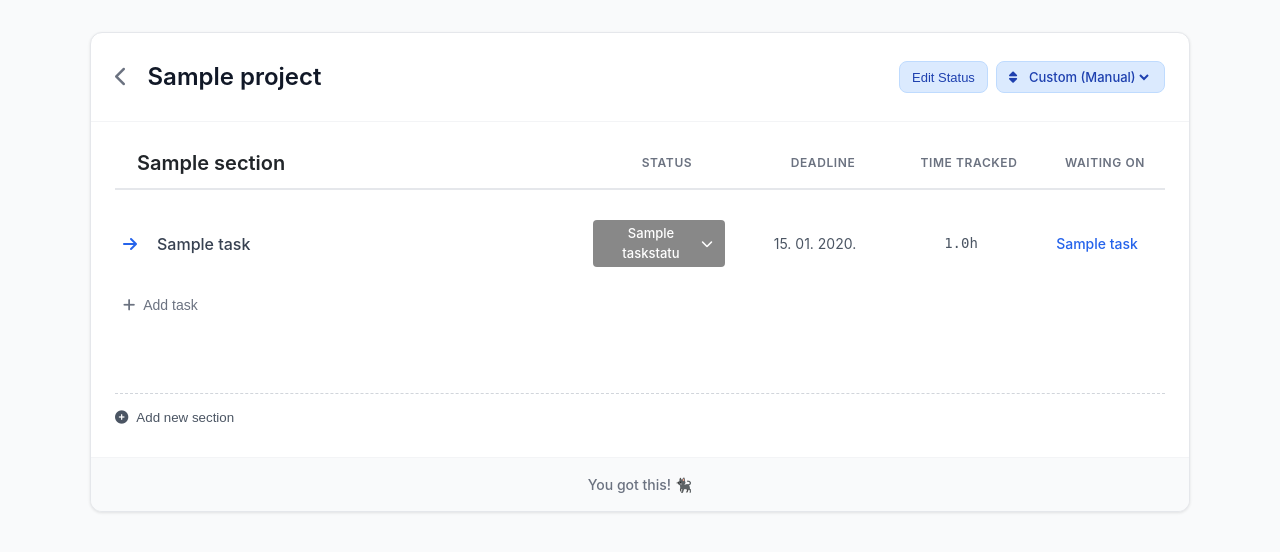
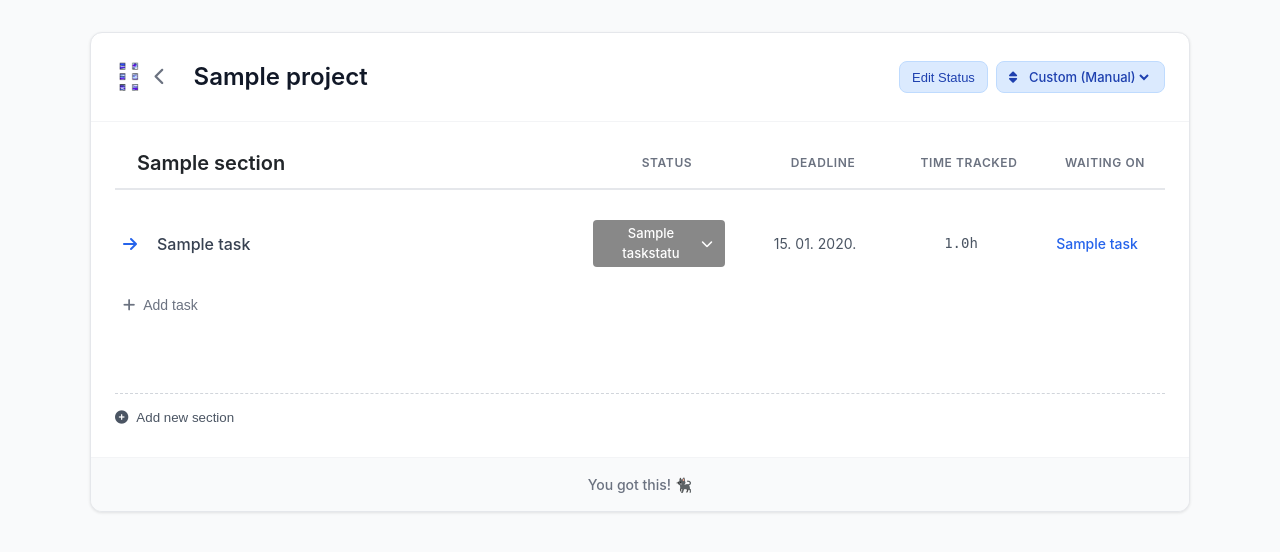
Before and after one commit to Emi7i/Project-tracker, a Django app: page /project/1/ in a window 1280 px wide. Shown: the top 552 px of the page. Run offline with Django 4.2, Linux system fonts and the light colour scheme; tables that the repository leaves empty hold one stand-in row (values such as "Sample post").

Commit message:
Add logo and icon

```diff
--- a/templates/projects/detail.html
+++ b/templates/projects/detail.html
@@ -4,6 +4,7 @@
     <meta charset="UTF-8">
     <meta name="viewport" content="width=device-width, initial-scale=1.0">
     <title>{{ project.name }} - Project Tracker</title>
+    <link rel="icon" type="image/png" href="{% static 'logo.png' %}">
     <link rel="stylesheet" href="https://cdnjs.cloudflare.com/ajax/libs/font-awesome/6.5.1/css/all.min.css">
     <link rel="stylesheet" href="{% static 'styles.css' %}">
 </head>
@@ -36,10 +37,13 @@
 
         <!-- Header -->
         <header style="padding: 1.5rem; border-bottom: 1px solid #f3f4f6; display: flex; justify-content: space-between; align-items: center; flex-wrap: wrap; gap: 1rem;">
-            <div style="display: flex; align-items: center; gap: 1rem;">
-                <button onclick="window.location.href='{% url 'project_list' %}'" style="background: transparent; border: none; cursor: pointer; color: #6b7280; font-size: 1.25rem;">
-                    <i class="fa-solid fa-chevron-left"></i>
-                </button>
+            <div style="display: flex; align-items: center; gap: 1.5rem;">
+                <div style="display: flex; align-items: center; gap: 0.75rem;">
+                    <img src="{% static 'logo.png' %}" alt="Logo" style="height: 32px; cursor: pointer;" onclick="window.location.href='{% url 'project_list' %}'">
+                    <button onclick="window.location.href='{% url 'project_list' %}'" style="background: transparent; border: none; cursor: pointer; color: #6b7280; font-size: 1.1rem; display: flex; align-items: center;">
+                        <i class="fa-solid fa-chevron-left"></i>
+                    </button>
+                </div>
                 <div class="editable-container" style="display: flex; align-items: center; gap: 0.75rem;">
                     <h1 id="project-name-heading" class="editable-name" contenteditable="false" onblur="updateProjectName(this.innerText)" style="font-size: 1.5rem; font-weight: 600; color: #111827; margin: 0; padding: 2px 4px;">{{ project.name }}</h1>
                     <div class="action-icons">
--- a/templates/projects/index.html
+++ b/templates/projects/index.html
@@ -4,6 +4,7 @@
     <meta charset="UTF-8">
     <meta name="viewport" content="width=device-width, initial-scale=1.0">
     <title>Project Tracker</title>
+    <link rel="icon" type="image/png" href="{% static 'logo.png' %}">
     <link rel="stylesheet" href="https://cdnjs.cloudflare.com/ajax/libs/font-awesome/6.5.1/css/all.min.css">
     <link rel="stylesheet" href="{% static 'styles.css' %}">
 </head>
@@ -12,6 +13,11 @@
     <input type="hidden" name="csrfmiddlewaretoken" value="{{ csrf_token }}" id="global-csrf-token">
 
     <div id="app" class="container">
+        <div style="display: flex; align-items: center; gap: 1rem; margin-bottom: 2rem;">
+            <img src="{% static 'logo.png' %}" alt="Logo" style="height: 40px;">
+            <h1 style="font-size: 1.5rem; font-weight: 700; color: var(--color-text-primary);">Project Tracker</h1>
+        </div>
+
         <div style="display: flex; justify-content: space-between; align-items: center; margin-bottom: 1.25rem; flex-wrap: wrap; gap: 8px">
             <div style="display: flex; gap: 14px; align-items: center">
                 <span style="display: flex; align-items: center; gap: 5px; font-size: 13px; color: var(--color-text-secondary)">
```
Also changed, not shown: static/logo.png (added).
